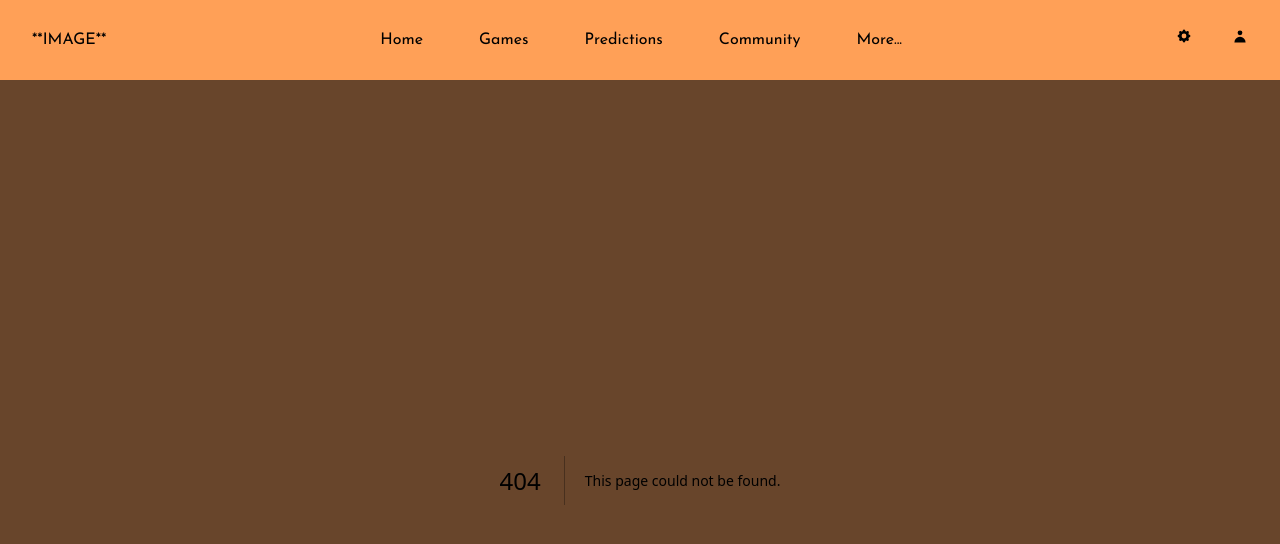
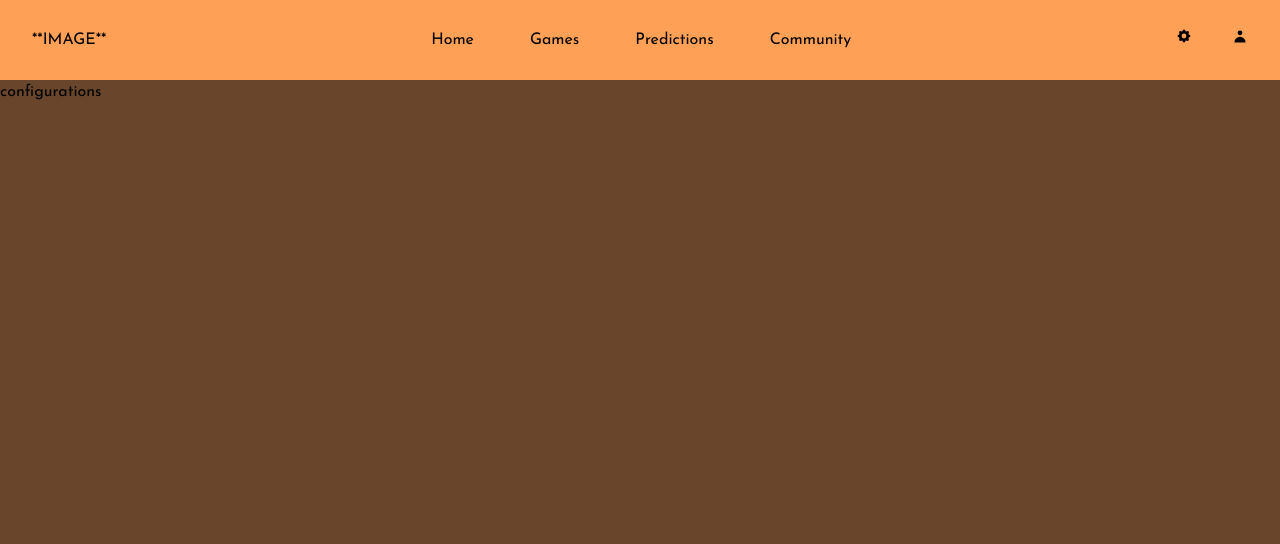
Before and after one commit to Joao4Pedroc/basket-news, a Next.js app: page /user in a window 1280 px wide. Before the commit this address had no page. Shown: the top 544 px of the page. Built offline with nearby package versions, Linux system fonts and the light colour scheme.

Commit message:
Feat: comments

```diff
--- a/app/_components/Navigation.tsx
+++ b/app/_components/Navigation.tsx
@@ -18,9 +18,6 @@ export default function Navigation() {
         <li>
           <Link href="/community">Community</Link>
         </li>
-        <li>
-          <Link href="/">More...</Link>
-        </li>
       </ul>
       <div className="flex gap-10 mr-8">
         <HiCog />
--- a/app/community/page.tsx
+++ b/app/community/page.tsx
@@ -1,4 +1,6 @@
 function Community() {
+  //Community will have another layout
+  //best page on the site, to discuss nba trades and basketball in general
   return <div></div>;
 }
 
--- a/app/games/page.tsx
+++ b/app/games/page.tsx
@@ -1,4 +1,6 @@
 function Games() {
+  // important basketball games
+  // nba schedule
   return <div>Games</div>;
 }
 
--- a/app/predictions/page.tsx
+++ b/app/predictions/page.tsx
@@ -1,4 +1,7 @@
 function Predictions() {
+  //nba predictions
+  //basketball predictions
+  //rummors?
   return <div>predictions</div>;
 }
 
--- /dev/null
+++ b/app/user/page.tsx
@@ -0,0 +1,5 @@
+function User() {
+  return <div>configurations</div>;
+}
+
+export default User;
```
